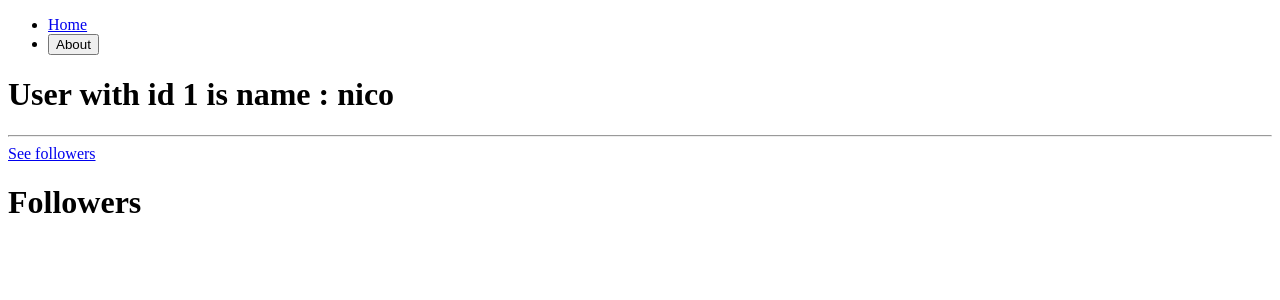
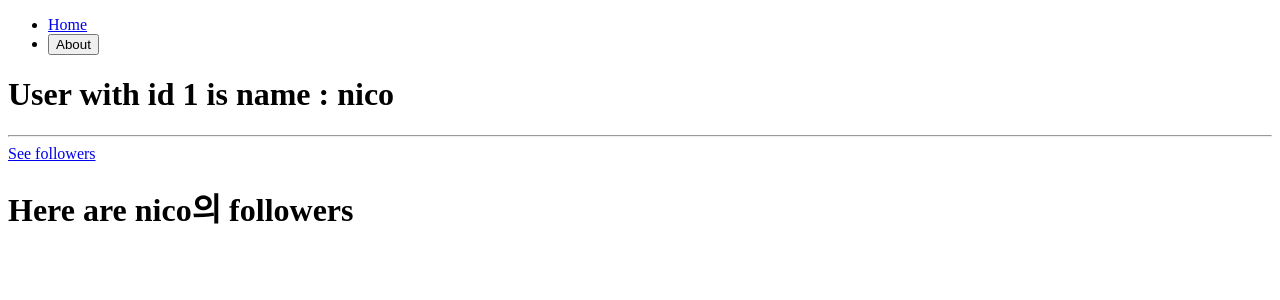
Before and after one commit to j2h30728/react-nomadcorder-masterClass, a React (Create React App) app in the folder 4_REACT_ROUTER_V6/4_0/: page /users/1/followers in a window 1280 px wide. Shown: the top 300 px of the page. Built offline with nearby package versions, Linux system fonts and the light colour scheme.

Commit message:
4.7 useOutletContext

```diff
--- a/4_REACT_ROUTER_V6/4_0/src/App.tsx
+++ b/4_REACT_ROUTER_V6/4_0/src/App.tsx
@@ -6,7 +6,7 @@
   return (
     <div className="App">
       <Header />
-      <Outlet />
+      <Outlet context={{ darkMode: true }} />
     </div>
   );
 }
--- a/4_REACT_ROUTER_V6/4_0/src/screens/users/Followers.tsx
+++ b/4_REACT_ROUTER_V6/4_0/src/screens/users/Followers.tsx
@@ -1,5 +1,13 @@
+import { useOutletContext } from "react-router-dom";
+
+interface IFollowersContext {
+  nameOfMyUser: string;
+}
+
 function Followers() {
-  return <h1>Followers</h1>;
+  //   console.log(useOutletContext()); =? {nameOfMyUser: 'lynn'}
+  const { nameOfMyUser } = useOutletContext<IFollowersContext>();
+  return <h1>Here are {nameOfMyUser}의 followers</h1>;
 }
 
 export default Followers;
--- a/4_REACT_ROUTER_V6/4_0/src/screens/users/User.tsx
+++ b/4_REACT_ROUTER_V6/4_0/src/screens/users/User.tsx
@@ -1,8 +1,9 @@
-import { Link, Outlet, useParams } from "react-router-dom";
+import { Link, Outlet, useParams, useOutletContext } from "react-router-dom";
 import { users } from "../../db";
 
 const User = () => {
   const { userId } = useParams();
+  console.log(useOutletContext()); // {darkMode: true}
   return (
     <div>
       <h1>
@@ -10,7 +11,7 @@
       </h1>
       <hr />
       <Link to="followers">See followers</Link>
-      <Outlet />
+      <Outlet context={{ nameOfMyUser: users[Number(userId) - 1].name }} />
     </div>
   );
 };
```
